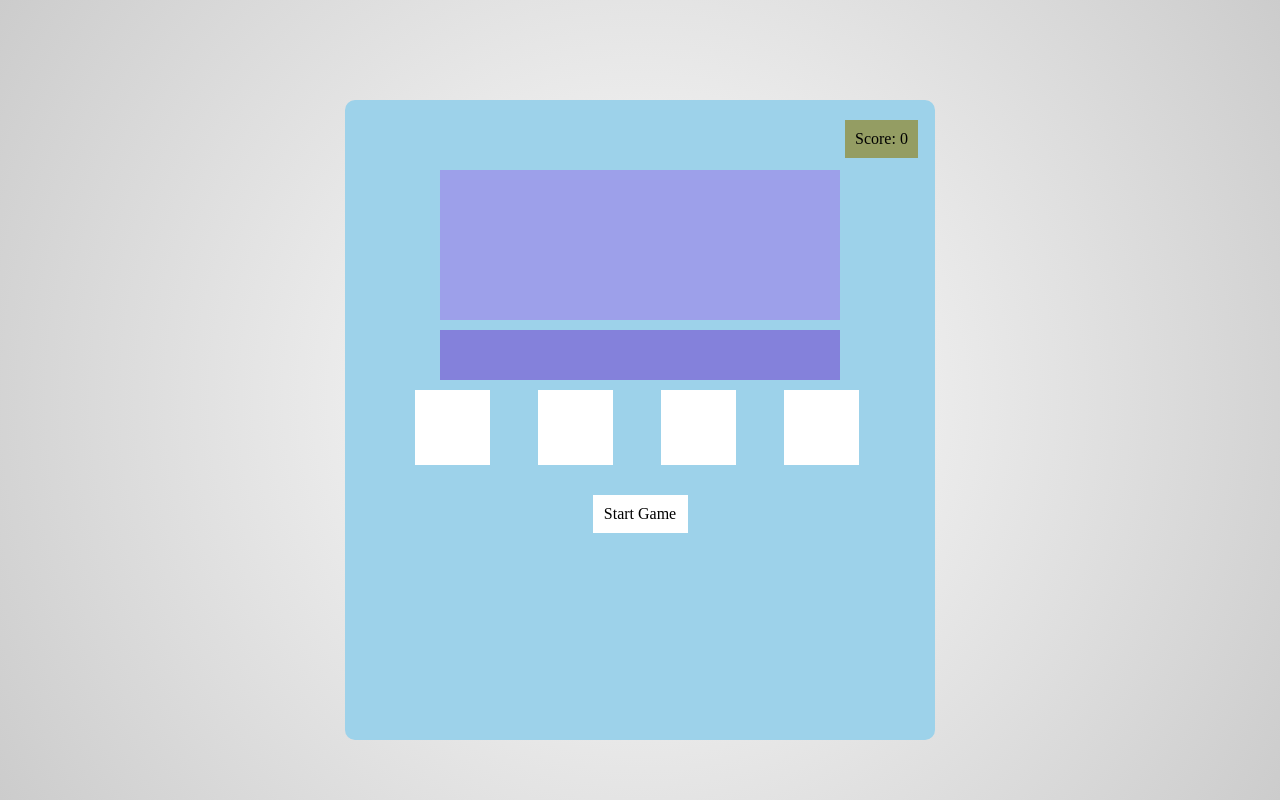
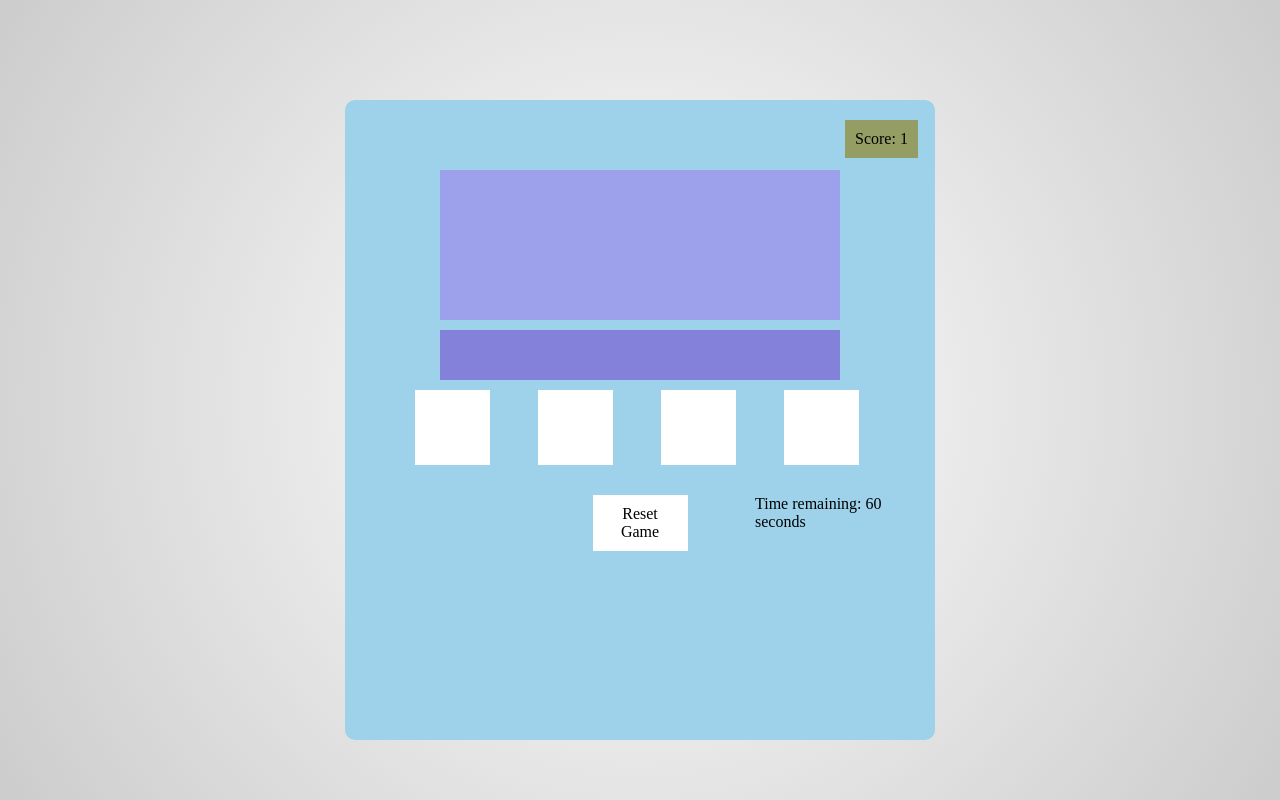
Before and after one commit to robertkng/math-game, a plain HTML site: page index.html in a window 1280 px wide. Both pictures are taken after a click on the element "Start Game". Drawn offline with Linux system fonts and the light colour scheme.

Commit message:
Add countdown

```diff
--- a/javascript.js
+++ b/javascript.js
@@ -1,15 +1,35 @@
 var playing = false;
 var score;
+var action;
+var timeRemaining;
 
-// if we click on the start reset button
+// if we click on the start/reset button
 document.getElementById("startreset").onclick = function () {
   // if we are playing
   if (playing === true) {
     // reload page
     location.reload();
   } else {
-    // if we are not playing
-    score = 0;
+    // change mode to playing
+    playing = true;
+    // if we are not playing, set score to 0
+    // score = 0;
+    score = 1;
     document.getElementById("scorevalue").innerHTML = score;
+
+    // show countdown box
+    document.getElementById("timeremaining").style.display = "block";
+
+    // change button to reset
+    document.getElementById("startreset").innerHTML = "Reset Game";
+
+    // start countdown
+    startCountdown();
   }
 }
+
+function startCountdown() {
+  action = setInterval(function() {
+
+  }, 1000);
+}
--- a/styling.css
+++ b/styling.css
@@ -97,6 +97,6 @@ html {
   position: absolute;
   left: 400px;
   top: 385px;
-  visibility: hidden;
-  /*display: none;*/
+  /*visibility: hidden;*/
+  display: none;
 }
```
